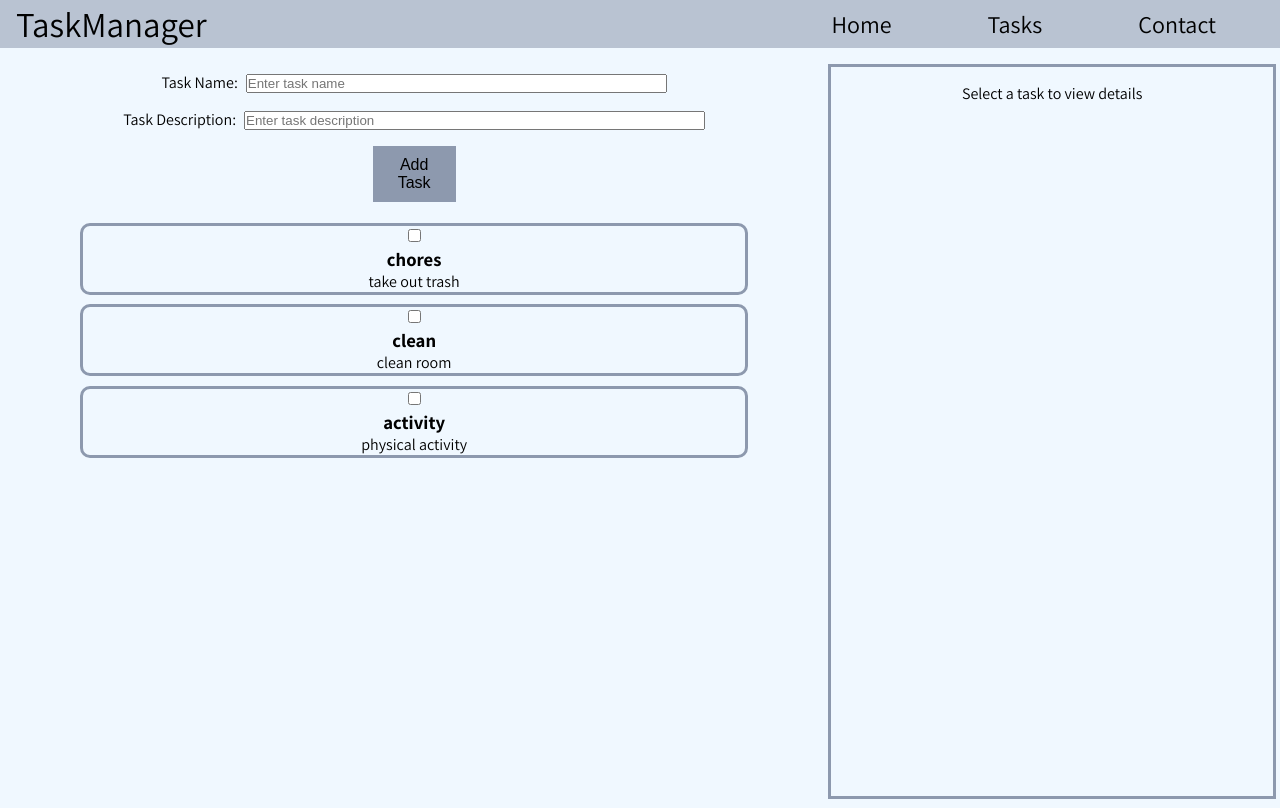
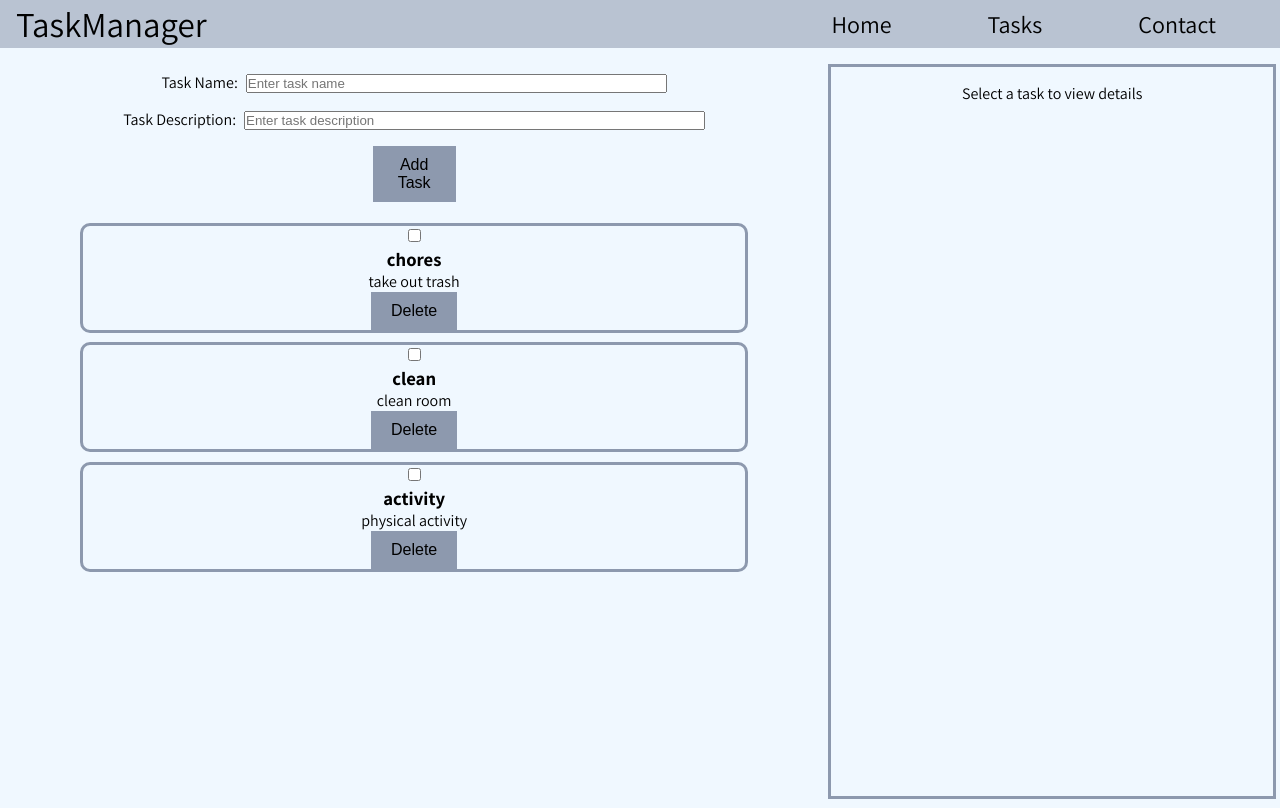
Before and after one commit to Kpeeler51/Task-Manager-Website, a React (Vite) app: page /tasks in a window 1280 px wide. Built offline with nearby package versions, Linux system fonts and the light colour scheme.

Commit message:
added delete functionality

```diff
--- a/src/components/TaskCard/TaskCard.tsx
+++ b/src/components/TaskCard/TaskCard.tsx
@@ -10,9 +10,11 @@ interface TaskCardProps {
   task: Task;
   onClick: () => void;
   onComplete: () => void;
+  onDelete: () => void;
 }
 
-export default function TaskCard({ task, onClick, onComplete }: TaskCardProps) {
+export default function TaskCard({
+   task, onClick, onComplete, onDelete }: TaskCardProps) {
   return (
     <div className="taskcard" onClick={onClick}>
       <input
@@ -27,6 +29,15 @@ export default function TaskCard({ task, onClick, onComplete }: TaskCardProps) {
         {task.task}
       </h3>
       <p>{task.desc}</p>
+      <button
+        className="delete-button"
+        onClick={(e) => {
+          e.stopPropagation();
+          onDelete();
+        }}
+      >
+        Delete
+      </button>
     </div>
   );
 }
--- a/src/components/TaskContainer/TaskContainer.tsx
+++ b/src/components/TaskContainer/TaskContainer.tsx
@@ -11,9 +11,11 @@ interface TaskContainerProps {
   tasks: Task[];
   onTaskClick: (task: Task) => void;
   onComplete: (index: number) => void;
+  onDelete: (index: number) => void;
 }
 
-export default function TaskContainer({ tasks,onTaskClick, onComplete }: TaskContainerProps) {
+export default function TaskContainer({
+   tasks,onTaskClick, onComplete, onDelete }: TaskContainerProps) {
   return (
     <div className="taskcontainer">
       {tasks.map((task, index) => (
@@ -22,6 +24,7 @@ export default function TaskContainer({ tasks,onTaskClick, onComplete }: TaskCon
           task={task}
           onClick={() => onTaskClick(task)}
           onComplete={() => onComplete(index)}
+          onDelete={() => onDelete(index)  }
         />
       ))}
     </div>
--- a/src/components/Tasks/Tasks.tsx
+++ b/src/components/Tasks/Tasks.tsx
@@ -23,6 +23,10 @@ export default function Tasks() {
     ));
   };
 
+  const handleDelete = (index : number) => {
+    setTasks(prevTasks => prevTasks.filter((_, i) => i!== index));
+  };
+
   const [selectedTask, setSelectedTask] = useState<Task | null>(null);
 
   const handleTaskClick = (task: Task) => {
@@ -42,6 +46,7 @@ export default function Tasks() {
         tasks={tasks}
         onTaskClick={handleTaskClick}
         onComplete={handleComplete}
+        onDelete={handleDelete}
       />
       </div>
       <TaskWindow selectedTask={selectedTask} />
```
